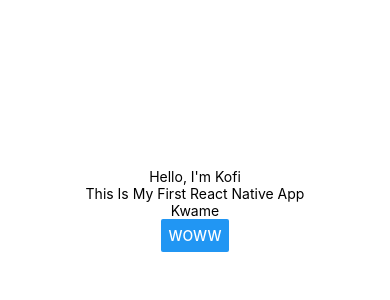
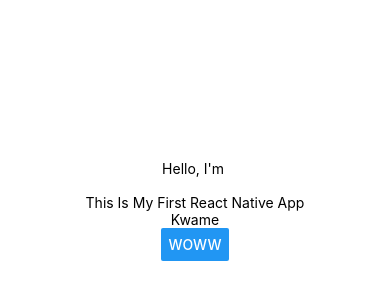
Before and after one commit to KAsare1/firstreact, a React Native app: screen / in a window 390 px wide. Shown: the part 212-512 px from the top of the page. Built offline with nearby package versions, Linux system fonts and the light colour scheme.

Commit message:
Learning Text Input

```diff
--- a/App.js
+++ b/App.js
@@ -1,5 +1,5 @@
 import { StatusBar } from 'expo-status-bar';
-import { StyleSheet, Text, View, Button } from 'react-native';
+import { StyleSheet, Text, View, Button, TextInput } from 'react-native';
 import React, { useState } from 'react';
 
 export default function App() {
@@ -9,7 +9,8 @@
   };
   return (
     <View style={styles.container}>
-      <Text>Hello, I'm {name}</Text>
+      <Text>Hello, I'm </Text>
+      <TextInput onChangeText={(val)=>setName(val)}/>
       <Text>This Is My First React Native App</Text>
       <Text> Kwame </Text>
       <Button title='woww' onPress= {clickhandler}/>
```
